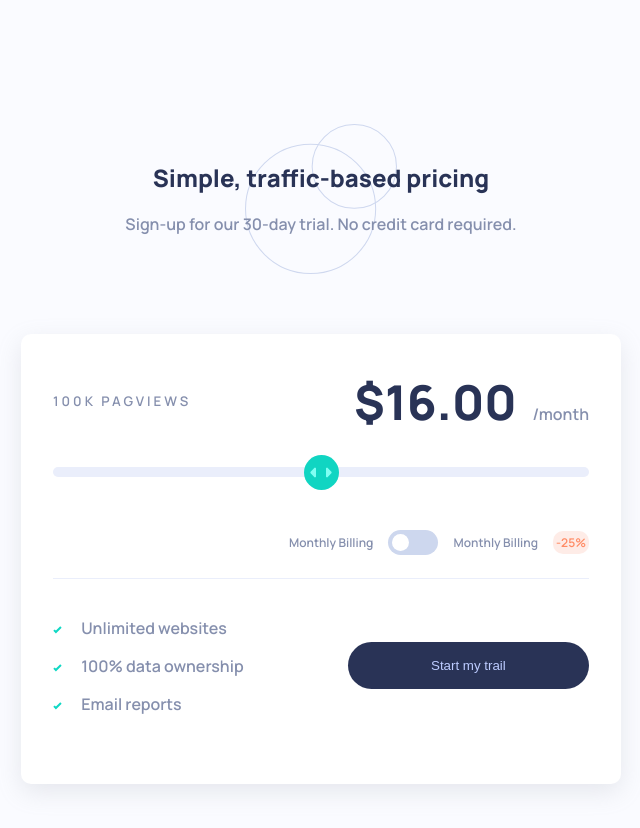
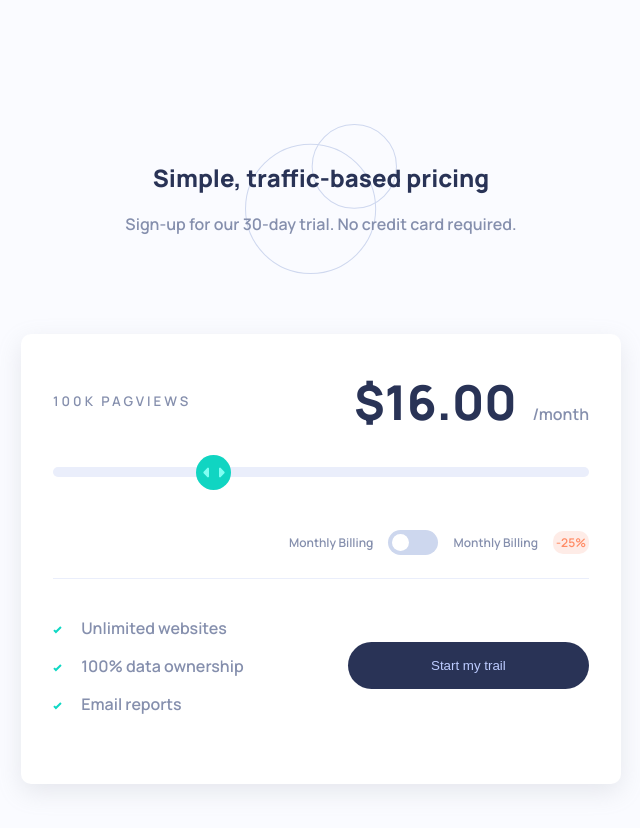
Before and after one commit to tylermaks/interactive-pricing-repo, a React (Create React App) app: page / in a window 1280 px wide. Shown: the top 828 px of the page, without its empty margins (319-959 px from the left). Built offline with nearby package versions, Linux system fonts and the light colour scheme.

Commit message:
Add slider state

```diff
--- a/src/Slider.jsx
+++ b/src/Slider.jsx
@@ -1,4 +1,4 @@
-import React from "react"
+import React, {useState} from "react"
 
 
 // - 10K pageviews / $8 per month
@@ -8,18 +8,32 @@
 // - 1M pageviews / $36 per month
 
 function Slider(){
+
+    const [price, setPrice] = useState("16")
+    const [discount, setDiscount] = useState(false)
+
+
+    const handleInput = () =>{
+        const slider = document.getElementById("rangeSlider")
+        setPrice(slider.value)
+    }
+
+    const handleClick = () =>{
+        setDiscount(!discount)
+    }
+
     return(
         <div className="slider-container">
             <h5 className="views">100K Pagviews</h5>
-            <input className="range-slider" type="range" />
+            <input onInput={handleInput} id="rangeSlider" className="range-slider" type="range" min="8" max="36" step="4" value="16" />
             <div className="price-container">
-                <h1>$16.00</h1>
+                <h1>${discount ? price * 0.75 : price}.00</h1>
                 <p>/month</p>
             </div>
             <div className="toggle-container">
                 <span>Monthly Billing</span>
                 <label className="switch">
-                    <input type="checkbox" />
+                    <input onClick={handleClick} type="checkbox" />
                     <span className="slider round"></span>
                 </label>
                 <span>Monthly Billing</span>
```
